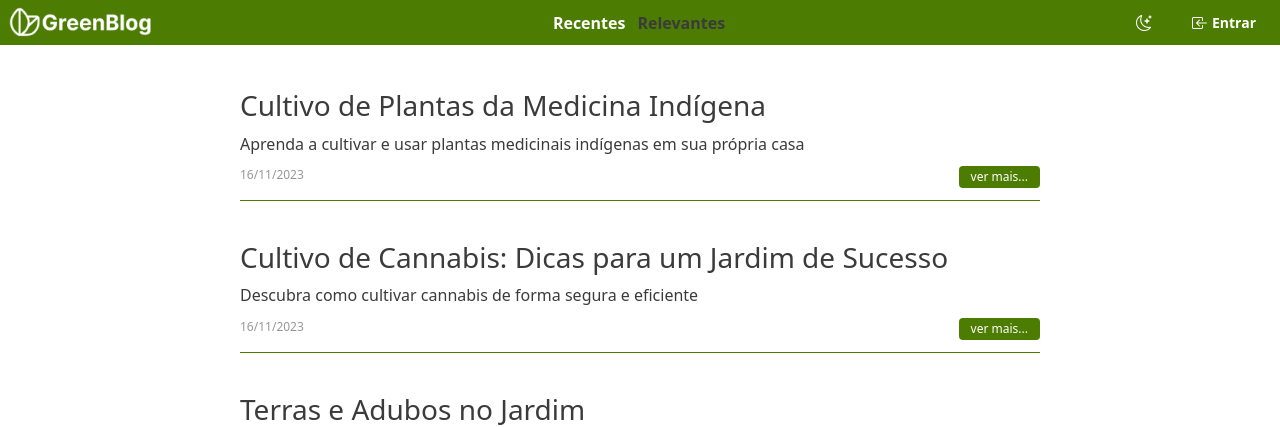
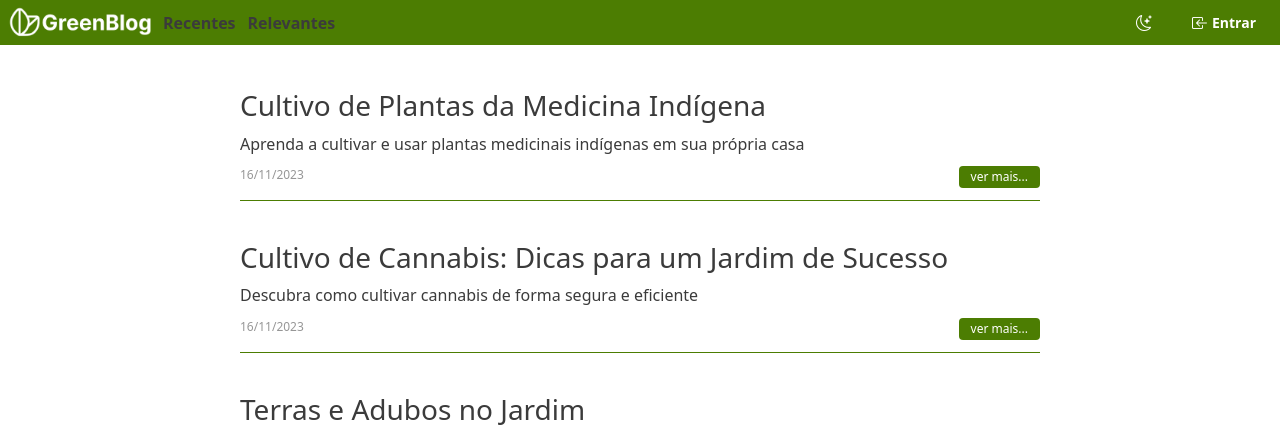
Before and after one commit to leandrosantino/greenblog, a PHP site: page / in a window 1280 px wide. Shown: the top 427 px of the page. Run offline with PHP 8.4, Linux system fonts and the light colour scheme; data comes from the database, SQL or seed files in the repository.

Commit message:
Update Styles

```diff
--- a/src/styles/header.css
+++ b/src/styles/header.css
@@ -49,13 +49,10 @@ header nav {
   width: 100%;
   display: flex;
   gap: 12px;
-  justify-content: center;
-
+  justify-content: flex-start;
+  padding-left: 5px;
 }
 
-header nav a:first-child {
-  color: var(--white);
-}
 
 #login_link>span:last-child {
   color: var(--white);
```
Also changed, not shown: src/styles/login.css (+4 -6 lines).
